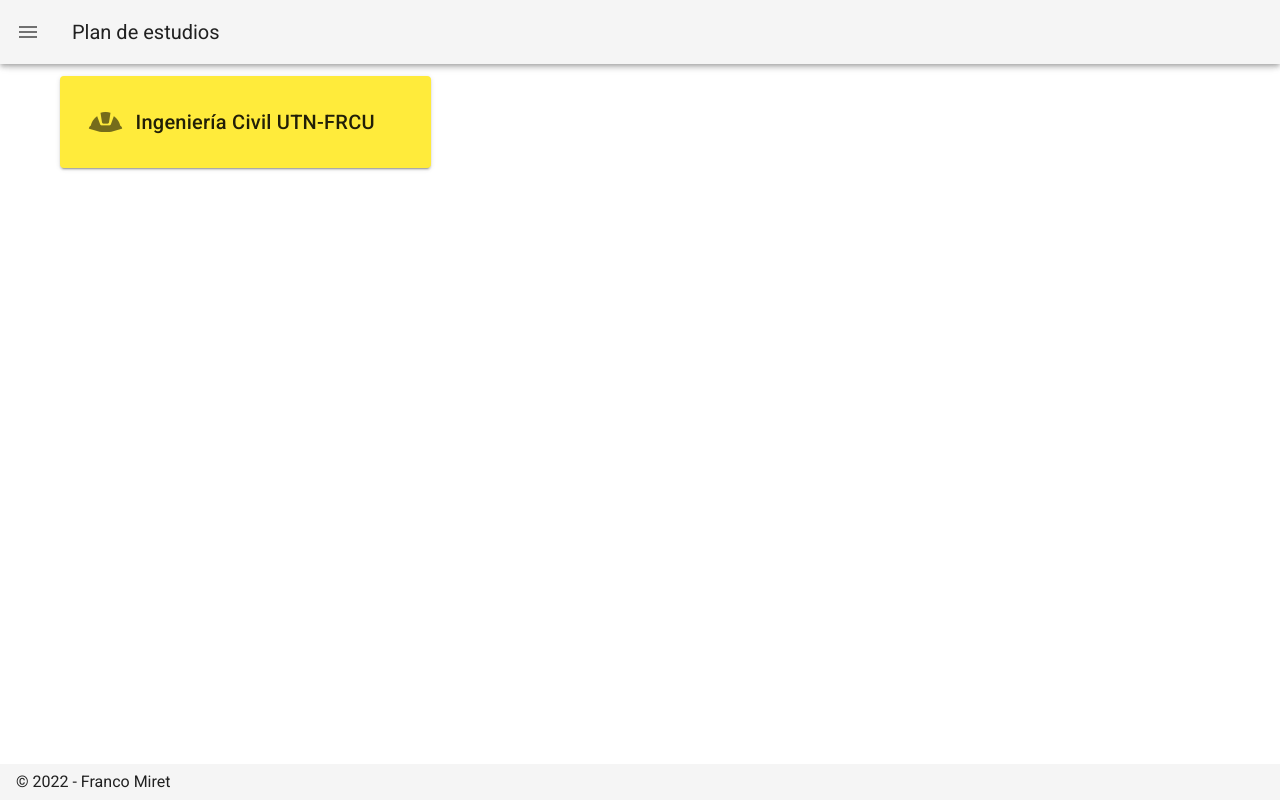
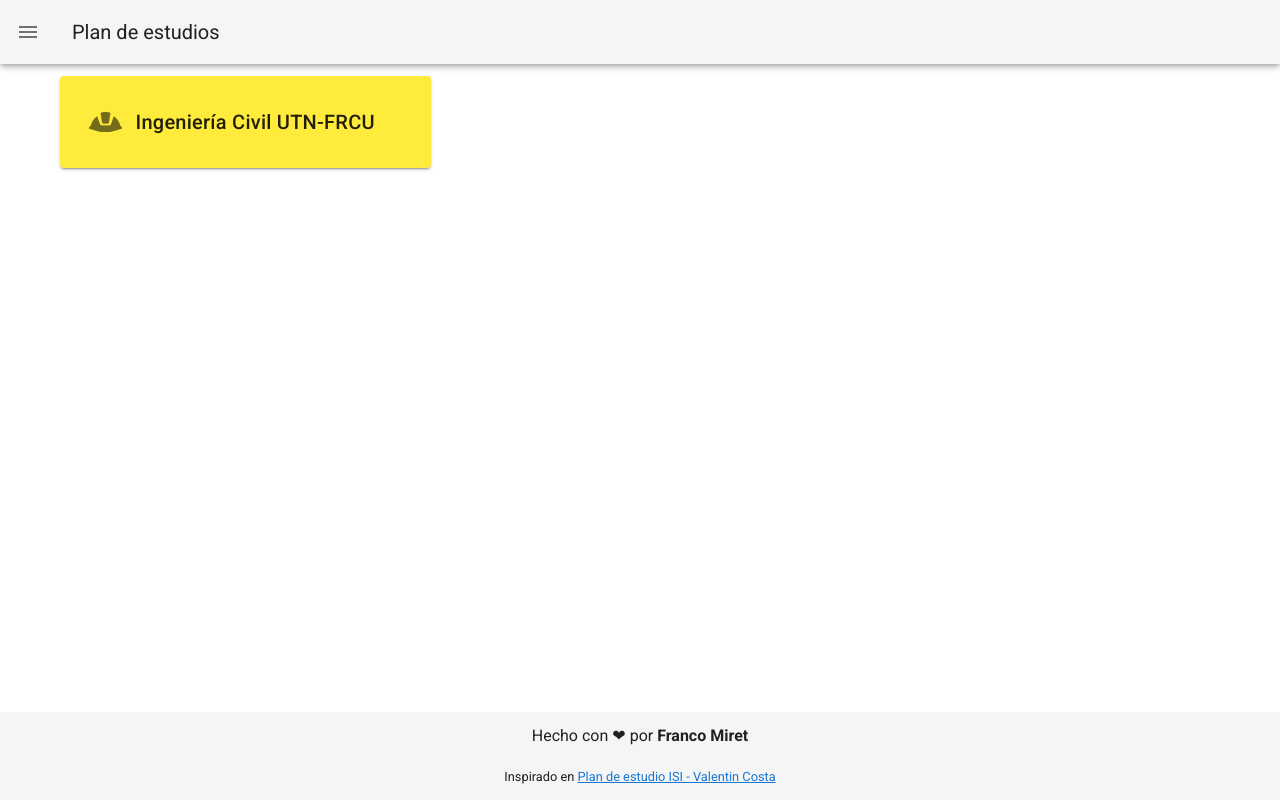
Before and after one commit to francomiret/plan-de-estudio, a Nuxt app: page / in a window 1280 px wide. Built offline with nearby package versions, Linux system fonts and the light colour scheme.

Commit message:
refactor: main footer

```diff
--- a/layouts/default.vue
+++ b/layouts/default.vue
@@ -1,5 +1,5 @@
 <template>
-  <v-app dark >
+  <v-app dark>
     <v-navigation-drawer
       v-model="drawer"
       :mini-variant="miniVariant"
@@ -68,8 +68,18 @@
         </v-list-item>
       </v-list>
     </v-navigation-drawer> -->
-    <v-footer :absolute="!fixed" app>
-      <span>&copy; {{ new Date().getFullYear() }} - Franco Miret</span>
+    <v-footer :absolute="!fixed" padless app>
+      <v-container flat tile class="text-center">
+        <p class="footer__authoring">
+          Hecho con <span>❤</span> por <strong>Franco Miret</strong>
+        </p>
+        <small class="footer__authoring">
+          Inspirado en
+          <a href="https://valentincosta.com/isi/"
+            >Plan de estudio ISI - Valentin Costa</a
+          >
+        </small>
+      </v-container>
     </v-footer>
   </v-app>
 </template>
```
